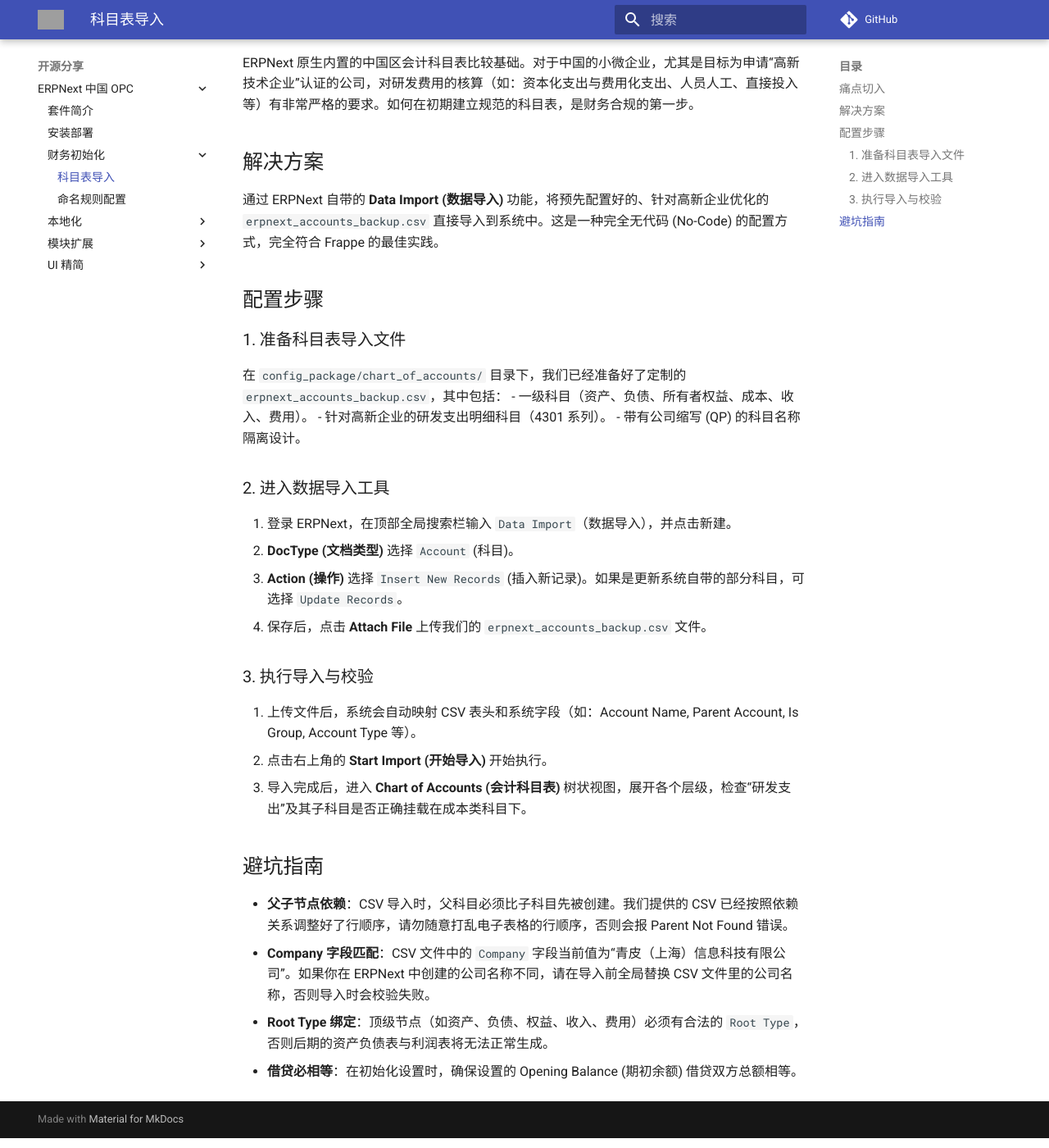
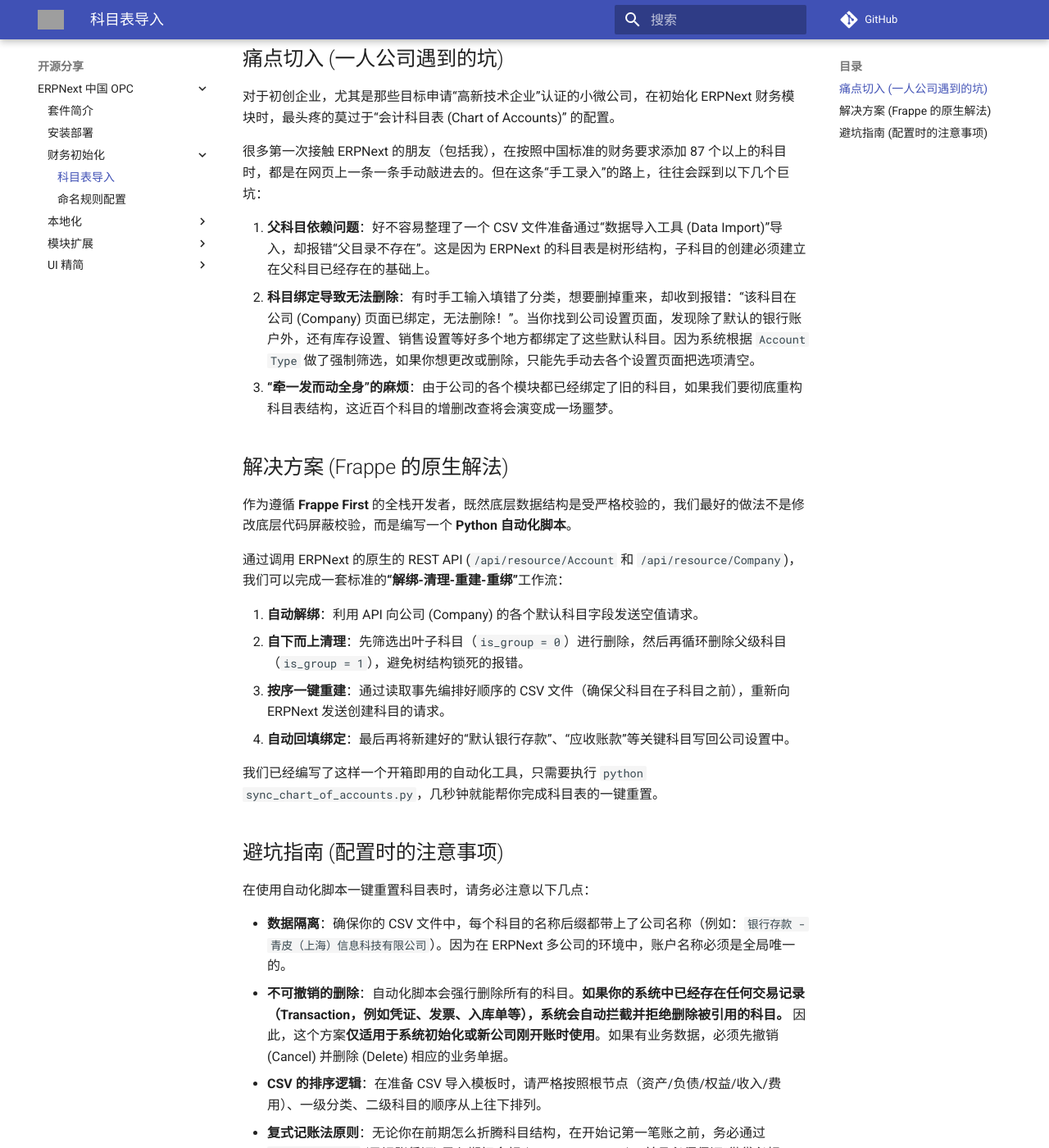
Before and after one commit to kingpy-tech/erpnext_china_opc, an MkDocs documentation site: the page built from docs/erpnext/02_Chart_of_Accounts_Import.md, in a window 1280 px wide and 1400 px high, scrolled down 215 px. Shown: the whole window at 82% size. Built offline with MkDocs 1.6.1 and Material for MkDocs 9.7.7, drawn with Linux system fonts in a browser that asks for light colours; comment, search, counter and statistics services are not loaded; some of the changed text lies outside the part shown; grey boxes are pictures that could not be loaded.

```diff
--- a/docs/erpnext/02_Chart_of_Accounts_Import.md
+++ b/docs/erpnext/02_Chart_of_Accounts_Import.md
@@ -1,32 +1,33 @@
-# 02 高新技术企业会计科目表集成指南
+# ERPNext 一人公司避坑指南：如何一键重置及配置“会计科目表”
 
-## 痛点切入
-ERPNext 原生内置的中国区会计科目表比较基础。对于中国的小微企业，尤其是目标为申请“高新技术企业”认证的公司，对研发费用的核算（如：资本化支出与费用化支出、人员人工、直接投入等）有非常严格的要求。如何在初期建立规范的科目表，是财务合规的第一步。
+## 痛点切入 (一人公司遇到的坑)
 
-## 解决方案
-通过 ERPNext 自带的 **Data Import (数据导入)** 功能，将预先配置好的、针对高新企业优化的 `erpnext_accounts_backup.csv` 直接导入到系统中。这是一种完全无代码 (No-Code) 的配置方式，完全符合 Frappe 的最佳实践。
+对于初创企业，尤其是那些目标申请“高新技术企业”认证的小微公司，在初始化 ERPNext 财务模块时，最头疼的莫过于“会计科目表 (Chart of Accounts)” 的配置。
 
-## 配置步骤
+很多第一次接触 ERPNext 的朋友（包括我），在按照中国标准的财务要求添加 87 个以上的科目时，都是在网页上一条一条手动敲进去的。但在这条“手工录入”的路上，往往会踩到以下几个巨坑：
 
-### 1. 准备科目表导入文件
-在 `config_package/chart_of_accounts/` 目录下，我们已经准备好了定制的 `erpnext_accounts_backup.csv`，其中包括：
-- 一级科目（资产、负债、所有者权益、成本、收入、费用）。
-- 针对高新企业的研发支出明细科目（4301 系列）。
-- 带有公司缩写 (QP) 的科目名称隔离设计。
+1. **父科目依赖问题**：好不容易整理了一个 CSV 文件准备通过“数据导入工具 (Data Import)”导入，却报错“父目录不存在”。这是因为 ERPNext 的科目表是树形结构，子科目的创建必须建立在父科目已经存在的基础上。
+2. **科目绑定导致无法删除**：有时手工输入填错了分类，想要删掉重来，却收到报错：“该科目在公司 (Company) 页面已绑定，无法删除！”。当你找到公司设置页面，发现除了默认的银行账户外，还有库存设置、销售设置等好多个地方都绑定了这些默认科目。因为系统根据 `Account Type` 做了强制筛选，如果你想更改或删除，只能先手动去各个设置页面把选项清空。
+3. **“牵一发而动全身”的麻烦**：由于公司的各个模块都已经绑定了旧的科目，如果我们要彻底重构科目表结构，这近百个科目的增删改查将会演变成一场噩梦。
 
-### 2. 进入数据导入工具
-1. 登录 ERPNext，在顶部全局搜索栏输入 `Data Import`（数据导入），并点击新建。
-2. **DocType (文档类型)** 选择 `Account` (科目)。
-3. **Action (操作)** 选择 `Insert New Records` (插入新记录)。如果是更新系统自带的部分科目，可选择 `Update Records`。
-4. 保存后，点击 **Attach File** 上传我们的 `erpnext_accounts_backup.csv` 文件。
+## 解决方案 (Frappe 的原生解法)
 
-### 3. 执行导入与校验
-1. 上传文件后，系统会自动映射 CSV 表头和系统字段（如：Account Name, Parent Account, Is Group, Account Type 等）。
-2. 点击右上角的 **Start Import (开始导入)** 开始执行。
-3. 导入完成后，进入 **Chart of Accounts (会计科目表)** 树状视图，展开各个层级，检查“研发支出”及其子科目是否正确挂载在成本类科目下。
+作为遵循 **Frappe First** 的全栈开发者，既然底层数据结构是受严格校验的，我们最好的做法不是修改底层代码屏蔽校验，而是编写一个 **Python 自动化脚本**。
 
-## 避坑指南
-- **父子节点依赖**：CSV 导入时，父科目必须比子科目先被创建。我们提供的 CSV 已经按照依赖关系调整好了行顺序，请勿随意打乱电子表格的行顺序，否则会报 Parent Not Found 错误。
-- **Company 字段匹配**：CSV 文件中的 `Company` 字段当前值为“青皮（上海）信息科技有限公司”。如果你在 ERPNext 中创建的公司名称不同，请在导入前全局替换 CSV 文件里的公司名称，否则导入时会校验失败。
-- **Root Type 绑定**：顶级节点（如资产、负债、权益、收入、费用）必须有合法的 `Root Type`，否则后期的资产负债表与利润表将无法正常生成。
-- **借贷必相等**：在初始化设置时，确保设置的 Opening Balance (期初余额) 借贷双方总额相等。
+通过调用 ERPNext 的原生的 REST API (`/api/resource/Account` 和 `/api/resource/Company`)，我们可以完成一套标准的**“解绑-清理-重建-重绑”**工作流：
+
+1. **自动解绑**：利用 API 向公司 (Company) 的各个默认科目字段发送空值请求。
+2. **自下而上清理**：先筛选出叶子科目（`is_group = 0`）进行删除，然后再循环删除父级科目（`is_group = 1`），避免树结构锁死的报错。
+3. **按序一键重建**：通过读取事先编排好顺序的 CSV 文件（确保父科目在子科目之前），重新向 ERPNext 发送创建科目的请求。
+4. **自动回填绑定**：最后再将新建好的“默认银行存款”、“应收账款”等关键科目写回公司设置中。
+
+我们已经编写了这样一个开箱即用的自动化工具，只需要执行 `python sync_chart_of_accounts.py`，几秒钟就能帮你完成科目表的一键重置。
+
+## 避坑指南 (配置时的注意事项)
+
+在使用自动化脚本一键重置科目表时，请务必注意以下几点：
+
+- **数据隔离**：确保你的 CSV 文件中，每个科目的名称后缀都带上了公司名称（例如：`银行存款 - 青皮（上海）信息科技有限公司`）。因为在 ERPNext 多公司的环境中，账户名称必须是全局唯一的。
+- **不可撤销的删除**：自动化脚本会强行删除所有的科目。**如果你的系统中已经存在任何交易记录（Transaction，例如凭证、发票、入库单等），系统会自动拦截并拒绝删除被引用的科目。** 因此，这个方案**仅适用于系统初始化或新公司刚开账时使用**。如果有业务数据，必须先撤销 (Cancel) 并删除 (Delete) 相应的业务单据。
+- **CSV 的排序逻辑**：在准备 CSV 导入模板时，请严格按照根节点（资产/负债/权益/收入/费用）、一级分类、二级科目的顺序从上往下排列。
+- **复式记账法原则**：无论你在前期怎么折腾科目结构，在开始记第一笔账之前，务必通过 `Journal Entry` (日记账凭证) 录入期初余额 (Opening Balance)，并且必须保证“借贷必相等”。
```
Also changed, not shown: 4 other files.
